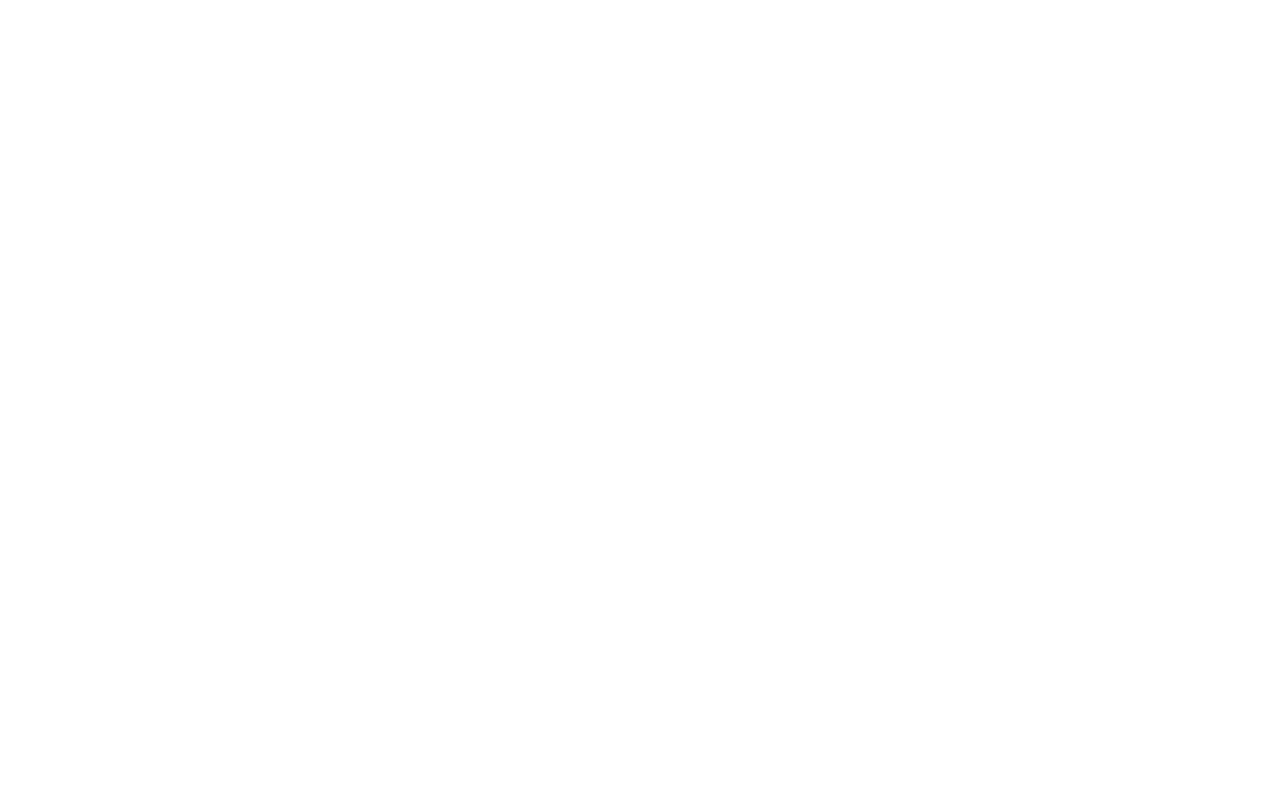
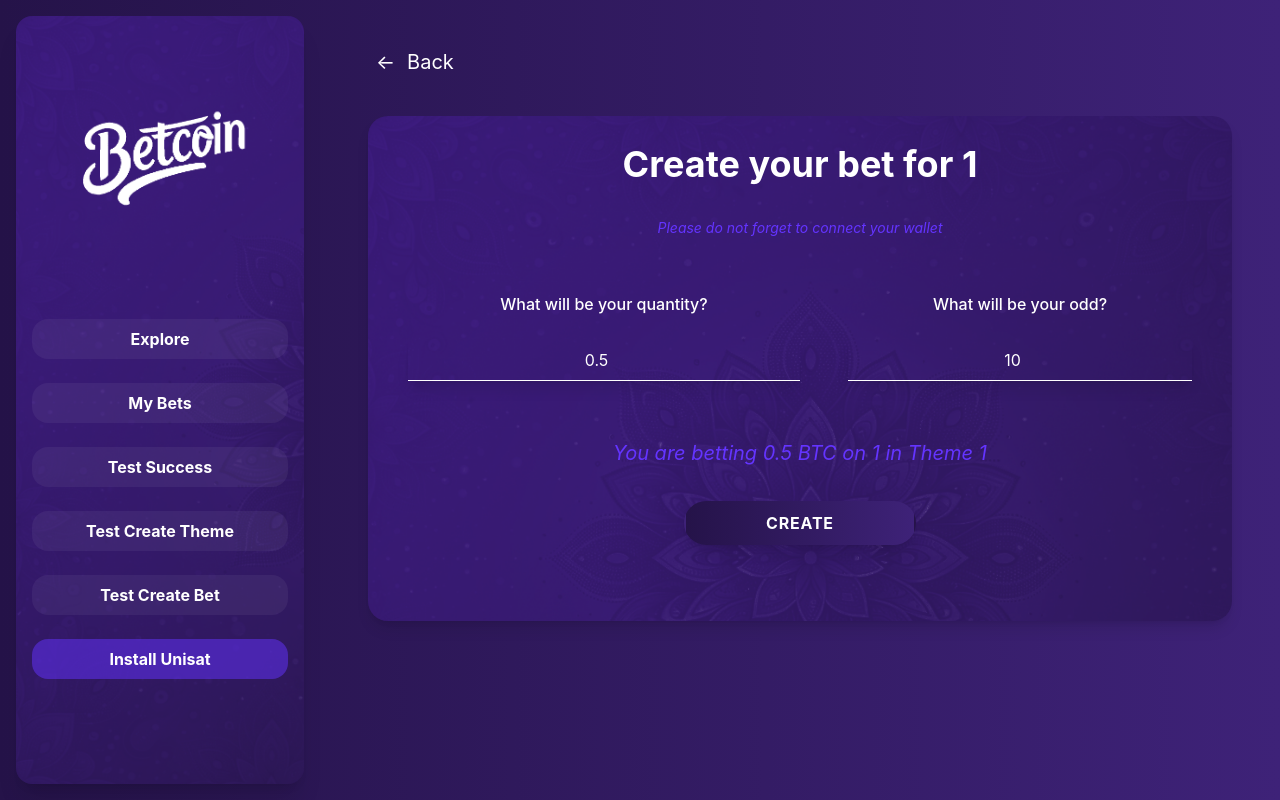
Before and after one commit to BryanBorck/satshack, a React (Create React App) app in the folder frontend/: page /createbet/1/1/1 in a window 1280 px wide. Before the commit this address had no page. Built offline with nearby package versions, Linux system fonts and the light colour scheme.

Commit message:
create bet routing V1

```diff
--- a/frontend/src/App.js
+++ b/frontend/src/App.js
@@ -15,7 +15,7 @@ function App() {
                     <Route path="/" element={<Home />} />
                     <Route path="/:id" element={<Bet />} />
                     <Route path="/mybet" element={<MyBet />} />
-                    <Route path="/createbet" element={<CreateBet />} />
+                    <Route path="/createbet/:id/:name/:option" element={<CreateBet />} />
                     <Route path="/success" element={<SuccessBet />} />
                     <Route path="/createtheme" element={<CreateTheme />} />
                 </Route>
--- a/frontend/src/pages/Bet/Bet.js
+++ b/frontend/src/pages/Bet/Bet.js
@@ -39,7 +39,7 @@ export default function Bet() {
                         <img src={bet.cover} className="object-cover w-[100%] flex justify-center items-center h-[60vh] rounded-t-[16px]"/>
                         <div className='flex flex-row text-center w-full text-xl lg:text-3xl text-white font-bold cursor-pointer'>
                             <button
-                                onClick={() => history(`/createbet/${bet.id}/${bet.option1}`)}
+                                onClick={() => history(`/createbet/${bet.id}/${bet.name}/${bet.option1}`)}
                                 className='basis-1/2 flex h-[12vh] items-center justify-center bg-transparent hover:bg-yellow-color drop-shadow-glow rounded-bl-[16px] transition duration-1000 ease-in-out'
                             >
                                 <p>
@@ -47,7 +47,7 @@ export default function Bet() {
                                 </p>
                             </button>
                             <button
-                                onClick={() => history(`/createbet/${bet.id}/${bet.option2}`)}
+                                onClick={() => history(`/createbet/${bet.id}/${bet.name}/${bet.option2}`)}
                                 className='basis-1/2 flex h-[12vh] items-center justify-center bg-transparent hover:bg-green-color drop-shadow-glow rounded-br-[16px] transition duration-1000 ease-in-out'
                             >
                                 <p>
--- a/frontend/src/pages/CreateBet/CreateBet.js
+++ b/frontend/src/pages/CreateBet/CreateBet.js
@@ -1,13 +1,13 @@
 import React from 'react';
 import { Player } from '@lottiefiles/react-lottie-player';
 import LoadingAnim from '../../assets/loading.json';
-import { useNavigate } from 'react-router-dom';
+import { useNavigate, useParams } from 'react-router-dom';
 
 export default function CreateBet() {
-
+    const { id, name, option } = useParams();
     const history = useNavigate();
 
-    const [name, setName] = React.useState('');
+    const [title, setName] = React.useState('');
     const [qty, setQty] = React.useState(0.5);
     const [odd, setOdd] = React.useState(10);
 
@@ -20,7 +20,7 @@ export default function CreateBet() {
                     <div className="container mx-auto px-0 text-center pt-12 mb-2 md:px-6 lg:px-6">
                         <div className='flex flex-col items-start pl-8'>
                             <button
-                                onClick={() => history(`/`)}
+                                onClick={() => history(`../${id}`)}
                                 relative="path"
                                 className="text-white text-xl hover:text-blue-color"
                             >&larr;
@@ -30,7 +30,7 @@ export default function CreateBet() {
                         <div className='flex flex-row justify-center mt-10 mb-10'>
                             <div className='w-[100%] mx-6 px-10 pb-6 shadow-lg text-white bg-cover bg-[url("././assets/bkg_card.png")] rounded-[20px]'>
                                 <h2 className="flex justify-center items-center h-[12vh] mx-6 text-4xl font-bold text-center text-white">
-                                    Create your bet
+                                    Create your bet for {option}
                                 </h2>
                                 <p className="flex justify-center items-center h-[4vh] mx-6 text-sm italic text-center text-blue-color">
                                     Please do not forget to connect your wallet
@@ -72,7 +72,7 @@ export default function CreateBet() {
                                     </div>
                                 </div>
                                 <p className="flex justify-center items-center h-[12vh] mx-6 text-xl italic text-center text-blue-color">
-                                    You are betting X BTC on Type A in Theme X
+                                    You are betting {qty} BTC on {option} in Theme {name}
                                 </p>
                                 <button
                                 className="bg-gradient-to-r from-primary-color to-secondary-color text-white font-bold border-2 border-transparent py-2 px-20 shadow-lg rounded-full uppercase tracking-wider hover:from-white hover:to-white hover:text-secondary-color hover:border-secondary-color transition duration-1000 ease-in-out"
```
